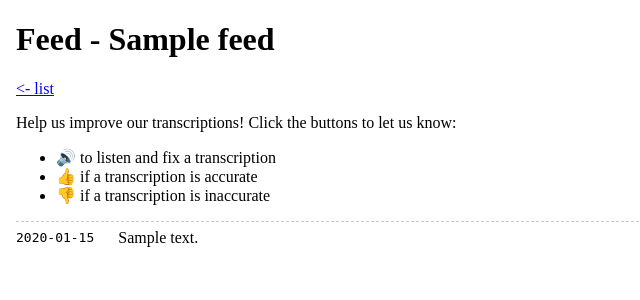
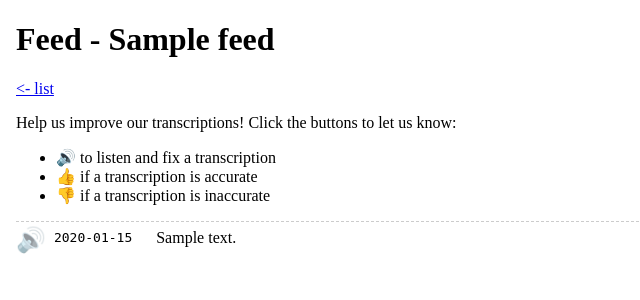
Before and after one commit to lunixbochs/feeds, a Flask app: template server/templates/feed.html in a window 1280 px wide. Shown: the top 300 px of the page, without its empty margins (0-640 px from the left). Run offline with Flask 2, Linux system fonts and the light colour scheme; the template is opened without the code that fills it: most values are stand-ins (such as "Sample title", 1, 10 or a date in 2020); parts of the project's set-up code (start-up, migrations or seed data) failed here and were passed over; some libraries are stand-ins or nearby versions.

Commit message:
always show speaker button

```diff
--- a/server/templates/feed.html
+++ b/server/templates/feed.html
@@ -28,6 +28,7 @@
     <ul id="entries">
       {% for c in calls %}
         <li class="call" id="call-{{ c['_id'] }}" data-id="{{ c['_id'] }} ">
+            <div class="buttons button toggle">🔊</div>
             <time>{{ c['ts'].strftime('%-m/%d/%Y, %H:%M:%S') }}</time>
             {# <span class="audio"><audio controls src="{{ c.audio_url }}" preload="none"></audio></span> #}
             <span class="message" data-id="{{ c['transcriptions'][0]['_id'] }}">
```
